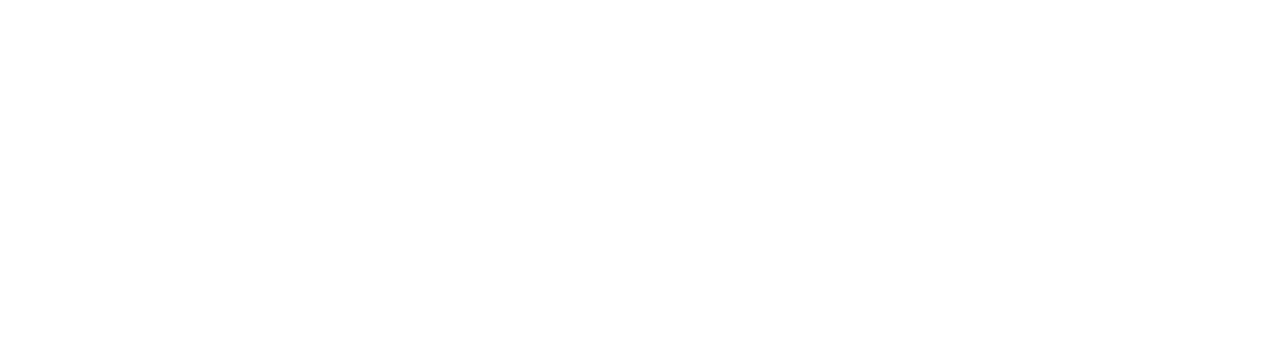
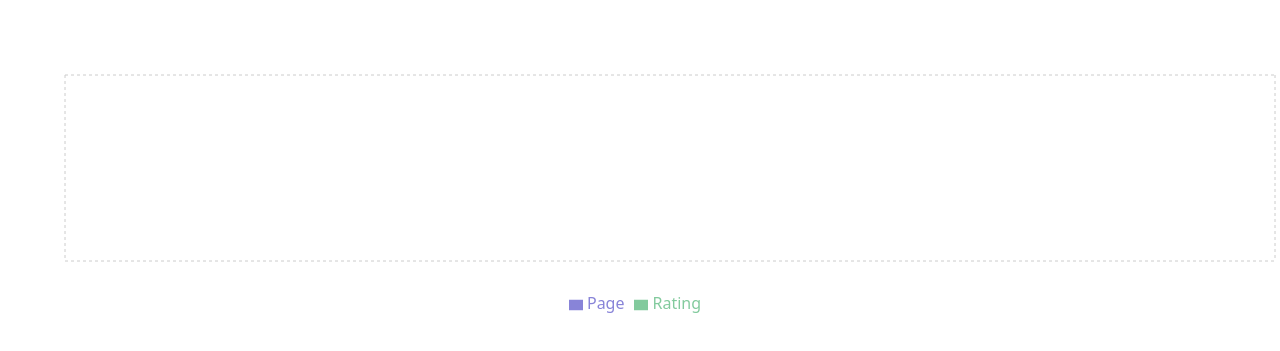
Before and after one commit to joweldas1/BookHut, a React (Vite) app: page /pagesToRead in a window 1280 px wide. Shown: the part 189-540 px from the top of the page. Built offline with nearby package versions, Linux system fonts and the light colour scheme; a web font is replaced by a local one.

Commit message:
rechart done

```diff
--- a/src/Pages/ListedBooks/ListedBooks.jsx
+++ b/src/Pages/ListedBooks/ListedBooks.jsx
@@ -4,15 +4,32 @@
 
 const ListedBooks = () => {
   const [index, setIndex] = useState(0);
-  const book=useLoaderData()
+  const book = useLoaderData();
   return (
     <div>
       <div className="mt-10 mb-5">
         <h2 className="text-5xl text-center workFair font-bold    ">Books</h2>
         <div className="text-center mt-6">
-          <a className="btn bg-[#23BE0A] text-white hover:text-black hover:border-[#23BE0A] hover:bg-transparent">
-            Sort by
-          </a>
+          <div className="dropdown">
+            <div
+              tabIndex={0}
+              role="button"
+              className="btn bg-[#23BE0A] text-white hover:text-black hover:border-[#23BE0A] hover:bg-transparent"
+            >
+              SortBy
+            </div>
+            <ul
+              tabIndex={0}
+              className="dropdown-content z-[1] menu p-2 shadow bg-base-100 rounded-box w-52"
+            >
+              <li>
+                <a>Item 1</a>
+              </li>
+              <li>
+                <a>Item 2</a>
+              </li>
+            </ul>
+          </div>
         </div>
       </div>
       {/* tabbbbbbbbbbbbbbbbbbbbbbbbbbbbbbbbb */}
@@ -65,8 +82,6 @@
       </div>
 
       <Outlet></Outlet>
-
-
     </div>
   );
 };
--- a/src/Pages/PageToRead/PageToRead.jsx
+++ b/src/Pages/PageToRead/PageToRead.jsx
@@ -1,30 +1,49 @@
-import React, { useContext, useEffect, useState } from 'react';
-import { Bar, BarChart, CartesianGrid, Legend, Tooltip, XAxis, YAxis } from 'recharts';
-import { BookContext } from '../../Component/BookShow'
-import useBookState from '../../Component/CustomHook/useBookState';
-import { getToLocalReads } from '../../Utilities/Storage';
+import React, { useContext, useEffect, useState } from "react";
+import {
+  Bar,
+  BarChart,
+  CartesianGrid,
+  Legend,
+  Tooltip,
+  XAxis,
+  YAxis,
+  ResponsiveContainer,
+} from "recharts";
+import { getToLocalReads } from "../../Utilities/Storage";
 
 const PageToRead = () => {
-    const [books,setBooks]=useState([])
-useEffect(()=>{
-    const book=getToLocalReads()
-const booking=book.map((book)=>(
-{ name:book.bookName,
-    rating:book.rating,
-}, setBooks(booking),
-))
-},[])
-    // const { bookId, bookName, rating } = useContext(BookContext);
-    // console.log(bookId);
+  const [books, setBooks] = useState([]);
+  useEffect(() => {
+    const booking = getToLocalReads();
 
-    return (
-        <></>
-        // <BooksContext.Consumer>
-        //     {book=>(
-        //         <h3>{book.bookName}</h3>
-        //     )}
-        // </BooksContext.Consumer>
-    )
+    setBooks(booking);
+  }, []);
+
+  const data = books.map((book) => ({
+    name: book.bookName,
+    Page: book.totalPages,
+    Rating: book.rating,
+  }));
+
+  return (
+    <>
+<div style={{display: 'flex', justifyContent: 'center', alignItems:'center', height:'80vh'}}>
+<ResponsiveContainer className="w-full" height={250}>
+<BarChart data={data}>
+  <CartesianGrid strokeDasharray="3 3" />
+  <XAxis dataKey="name" />
+  <YAxis />
+  <Tooltip />
+  <Legend />
+  <Bar dataKey="Page" fill="#8884d8" />
+  <Bar dataKey="Rating" fill="#82ca9d" />
+</BarChart>
+</ResponsiveContainer>
+</div>
+    </>
+
+
+  );
 };
 
 export default PageToRead;
```
